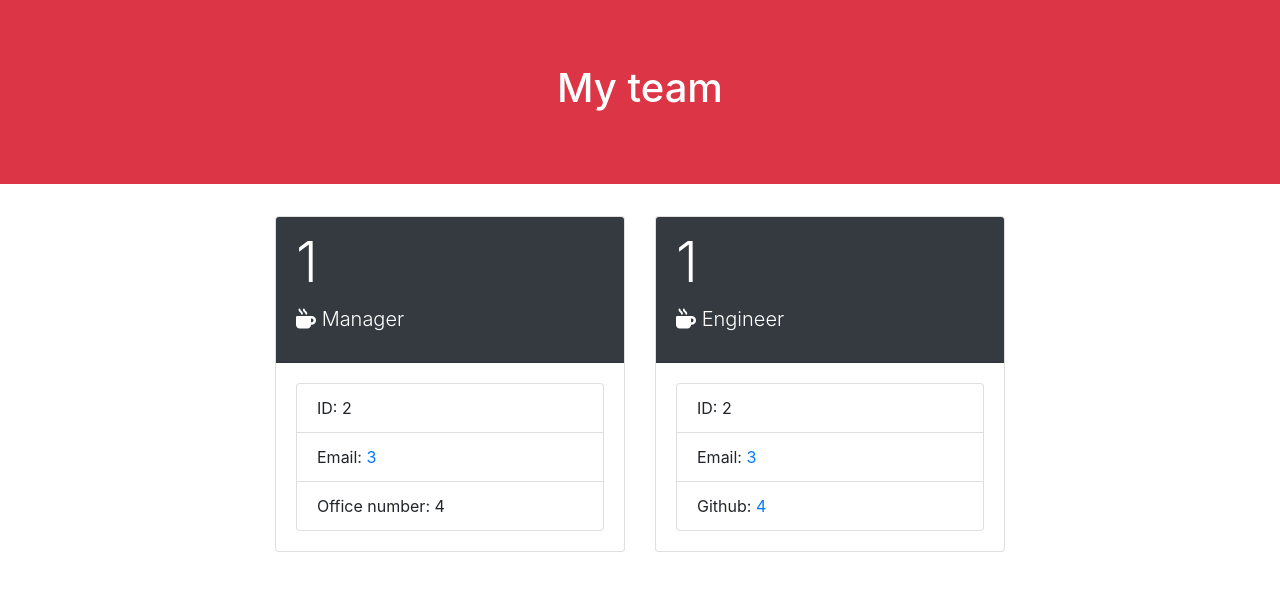
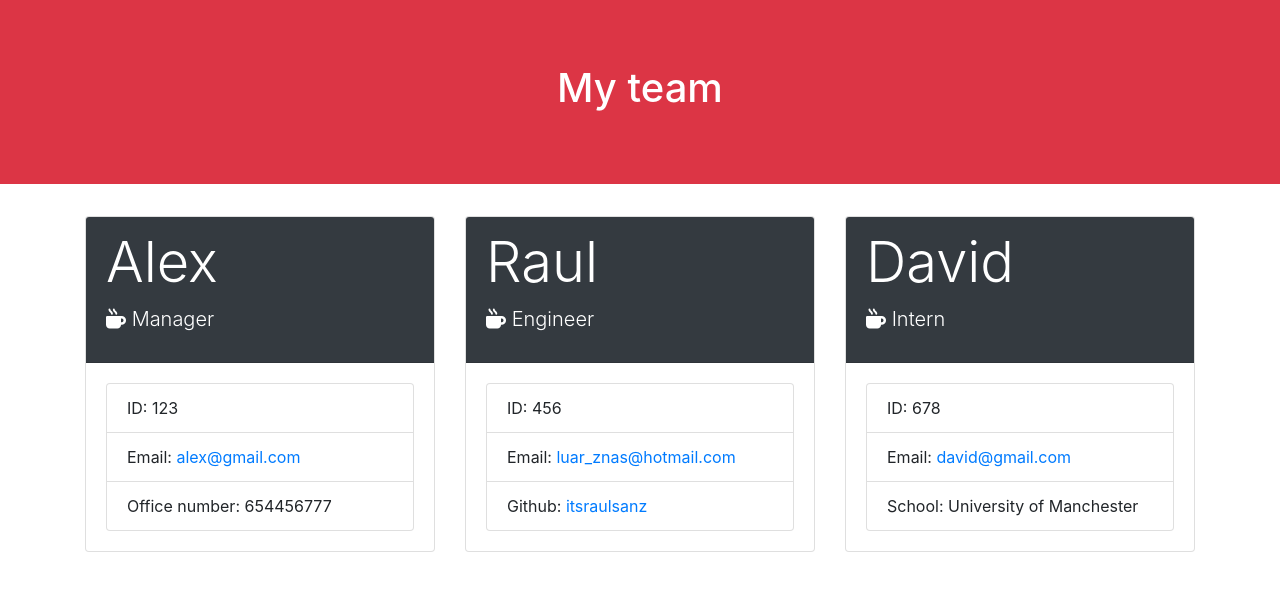
Before and after one commit to itsraulsanz/10_Team_Profile_Generator, a website: page dist/index.html in a window 1280 px wide. Drawn offline with nearby package versions, Linux system fonts and the light colour scheme.

Commit message:
README file

```diff
--- a/dist/index.html
+++ b/dist/index.html
@@ -25,16 +25,16 @@
               <div class="col-12 col-sm-6 col-md-4">
     <div class="card">
       <div class="card-header bg-dark text-white">
-        <h3 class="display-4">1</h3>
+        <h3 class="display-4">Alex</h3>
         <p class="lead"><i class="fas fa-mug-hot"></i> Manager</p>
       </div>
       <div class="card-body">
         <ul class="list-group">
-          <li class="list-group-item">ID: 2</li>
+          <li class="list-group-item">ID: 123</li>
           <li class="list-group-item">
-            Email: <a href="mailto:3">3</a>
+            Email: <a href="mailto:alex@gmail.com">alex@gmail.com</a>
           </li>
-          <li class="list-group-item">Office number: 4</li>
+          <li class="list-group-item">Office number: 654456777</li>
 
 
         </ul>
@@ -43,18 +43,36 @@
   </div><div class="col-12 col-sm-6 col-md-4">
     <div class="card">
       <div class="card-header bg-dark text-white">
-        <h3 class="display-4">1</h3>
+        <h3 class="display-4">Raul</h3>
         <p class="lead"><i class="fas fa-mug-hot"></i> Engineer</p>
       </div>
       <div class="card-body">
         <ul class="list-group">
-          <li class="list-group-item">ID: 2</li>
+          <li class="list-group-item">ID: 456</li>
           <li class="list-group-item">
-            Email: <a href="mailto:3">3</a>
+            Email: <a href="mailto:luar_znas@hotmail.com">luar_znas@hotmail.com</a>
           </li>
 
-          <li class="list-group-item">Github: <a href="https://github.com/4/">4</a></li>
+          <li class="list-group-item">Github: <a href="https://github.com/itsraulsanz/">itsraulsanz</a></li>
 
+        </ul>
+      </div>
+    </div>
+  </div><div class="col-12 col-sm-6 col-md-4">
+    <div class="card">
+      <div class="card-header bg-dark text-white">
+        <h3 class="display-4">David</h3>
+        <p class="lead"><i class="fas fa-mug-hot"></i> Intern</p>
+      </div>
+      <div class="card-body">
+        <ul class="list-group">
+          <li class="list-group-item">ID: 678</li>
+          <li class="list-group-item">
+            Email: <a href="mailto:david@gmail.com">david@gmail.com</a>
+          </li>
+
+
+          <li class="list-group-item">School: University of Manchester</li>
         </ul>
       </div>
     </div>
```
Also changed, not shown: README.md, img/mockup.png (added).
